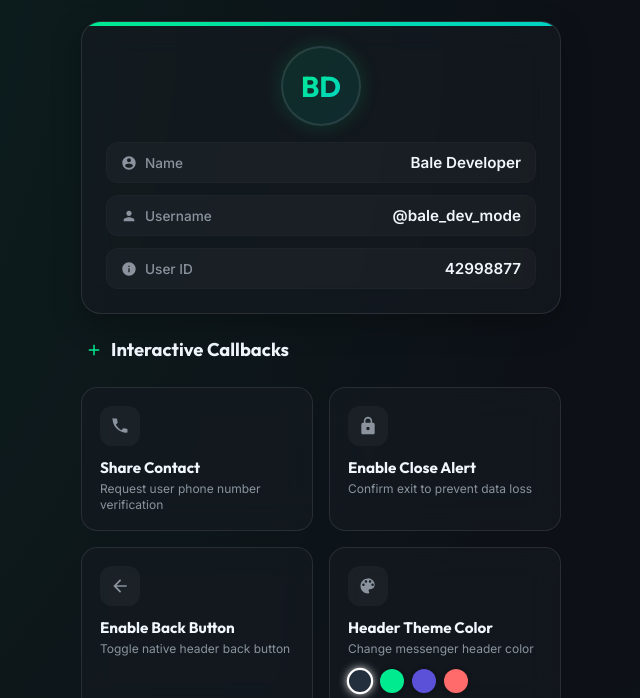
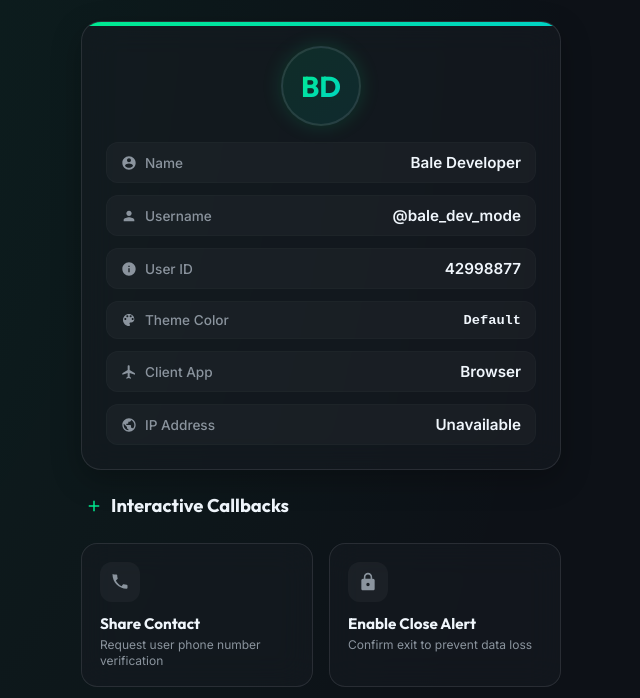
Before and after one commit to bigslip/bale, a plain HTML site: page index.html in a window 1280 px wide. Shown: the part 102-800 px from the top of the page, without its empty margins (319-959 px from the left). Drawn offline with Linux system fonts and the light colour scheme; no server answers.

Commit message:
add more info like user profile or theme color

```diff
--- a/index.html
+++ b/index.html
@@ -56,6 +56,32 @@
                         User ID
                     </span>
                     <span class="detail-value" id="val_id">-</span>
+                </div>
+                <div class="detail-row">
+                    <span class="detail-label">
+                        <svg viewBox="0 0 24 24"><path d="M12 3c-4.97 0-9 4.03-9 9s4.03 9 9 9c.83 0 1.5-.67 1.5-1.5 0-.39-.15-.75-.39-1.04-.23-.29-.38-.68-.38-1.11 0-.83.67-1.5 1.5-1.5H15c2.76 0 5-2.24 5-5 0-4.42-3.58-8-8-8zm-5.5 9c-.83 0-1.5-.67-1.5-1.5S5.67 9 6.5 9 8 9.67 8 10.5 7.33 12 6.5 12zm3-4C8.67 8 8 7.33 8 6.5S8.67 5 9.5 5s1.5.67 1.5 1.5S10.33 8 9.5 8zm5 0c-.83 0-1.5-.67-1.5-1.5S13.67 5 14.5 5s1.5.67 1.5 1.5S15.33 8 14.5 8zm3 4c-.83 0-1.5-.67-1.5-1.5s.67-1.5 1.5-1.5 1.5.67 1.5 1.5-.67 1.5-1.5 1.5z"/></svg>
+                        Theme Color
+                    </span>
+                    <span class="detail-value">
+                        <div style="display: flex; align-items: center; gap: 6px;">
+                            <span id="val_theme" style="font-family: monospace; font-size: 0.9em;">-</span>
+                            <div id="val_theme_swatch" style="width: 14px; height: 14px; border-radius: 50%; border: 1px solid rgba(255,255,255,0.2); display: none;"></div>
+                        </div>
+                    </span>
+                </div>
+                <div class="detail-row">
+                    <span class="detail-label">
+                        <svg viewBox="0 0 24 24"><path d="M21 16v-2l-8-5V3.5c0-.83-.67-1.5-1.5-1.5S10 2.67 10 3.5V9l-8 5v2l8-2.5V19l-2 1.5V22l3.5-1 3.5 1v-1.5L13 19v-5.5l8 2.5z"/></svg>
+                        Client App
+                    </span>
+                    <span class="detail-value" id="val_platform">-</span>
+                </div>
+                <div class="detail-row">
+                    <span class="detail-label">
+                        <svg viewBox="0 0 24 24"><path d="M12 2C6.48 2 2 6.48 2 12s4.48 10 10 10 10-4.48 10-10S17.52 2 12 2zm-1 17.93c-3.95-.49-7-3.85-7-7.93 0-.62.08-1.21.21-1.79L9 15v1c0 1.1.9 2 2 2v1.93zm6.9-2.54c-.26-.81-1-1.39-1.9-1.39h-1v-3c0-.55-.45-1-1-1H8v-2h2c.55 0 1-.45 1-1V7h2c1.1 0 2-.9 2-2v-.41c2.93 1.19 5 4.06 5 7.41 0 2.08-.8 3.97-2.1 5.39z"/></svg>
+                        IP Address
+                    </span>
+                    <span class="detail-value" id="val_ip">Fetching...</span>
                 </div>
             </div>
         </div>
--- a/script.js
+++ b/script.js
@@ -4,7 +4,12 @@ window.addEventListener("load", () => {
     const valNameEl = document.querySelector("#val_name");
     const valUsernameEl = document.querySelector("#val_username");
     const valIdEl = document.querySelector("#val_id");
+    const valThemeEl = document.querySelector("#val_theme");
+    const valThemeSwatchEl = document.querySelector("#val_theme_swatch");
+    const valPlatformEl = document.querySelector("#val_platform");
+    const valIpEl = document.querySelector("#val_ip");
     const avatarTextEl = document.querySelector("#avatar_text");
+    const avatarContainerEl = document.querySelector(".avatar-container");
 
     // Select the interactive action cards
     const closeCardEl = document.querySelector("#close");
@@ -59,8 +64,10 @@ window.addEventListener("load", () => {
     valUsernameEl.textContent = user.username ? `@${user.username}` : "Not Set";
     valIdEl.textContent = user.id || "-";
 
-    // Set high-fidelity profile avatar text initials
-    if (user.first_name) {
+    // Set high-fidelity profile avatar text initials or photo
+    if (user.photo_url) {
+        avatarContainerEl.innerHTML = `<img src="${user.photo_url}" alt="Profile Photo" style="width: 100%; height: 100%; border-radius: 50%; object-fit: cover;">`;
+    } else if (user.first_name) {
         const initials = user.first_name.trim().split(" ");
         if (initials.length >= 2) {
             avatarTextEl.textContent = (initials[0][0] + initials[1][0]).toUpperCase();
@@ -70,6 +77,51 @@ window.addEventListener("load", () => {
     } else {
         avatarTextEl.textContent = "BD";
     }
+
+    // Extract Theme and Platform Data
+    let platform = "Browser";
+    let version = "unknown";
+    let themeColor = null;
+
+    if (isBaleEnv) {
+        platform = window.Bale.WebApp.platform || platform;
+        version = window.Bale.WebApp.version || version;
+
+        const themeParams = window.Bale.WebApp.themeParams;
+        if (themeParams) {
+            // Priority: button color > accent color > background color
+            themeColor = themeParams.button_color || themeParams.accent_text_color || themeParams.bg_color || null;
+        }
+    }
+
+    if (valPlatformEl) {
+        // Capitalize platform
+        const platformCapped = platform.charAt(0).toUpperCase() + platform.slice(1);
+        valPlatformEl.textContent = version !== "unknown" ? `${platformCapped} (v${version})` : platformCapped;
+    }
+
+    if (valThemeEl) {
+        if (themeColor) {
+            valThemeEl.textContent = themeColor.toUpperCase();
+            if (valThemeSwatchEl) {
+                valThemeSwatchEl.style.backgroundColor = themeColor;
+                valThemeSwatchEl.style.display = 'block';
+            }
+        } else {
+            valThemeEl.textContent = "Default";
+        }
+    }
+
+    // Fetch IP Address asynchronously
+    fetch('https://api.ipify.org?format=json')
+        .then(response => response.json())
+        .then(data => {
+            if (valIpEl) valIpEl.textContent = data.ip;
+        })
+        .catch(error => {
+            console.error('Error fetching IP:', error);
+            if (valIpEl) valIpEl.textContent = 'Unavailable';
+        });
 
     // Initialize native settings button and event listener if available in Bale environment
     if (isBaleEnv) {
```
